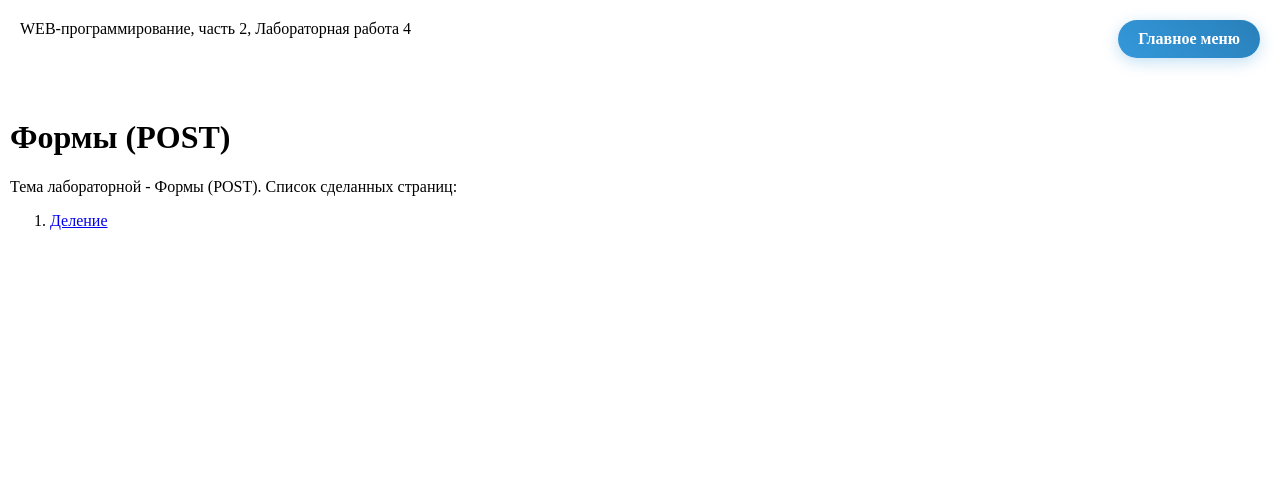
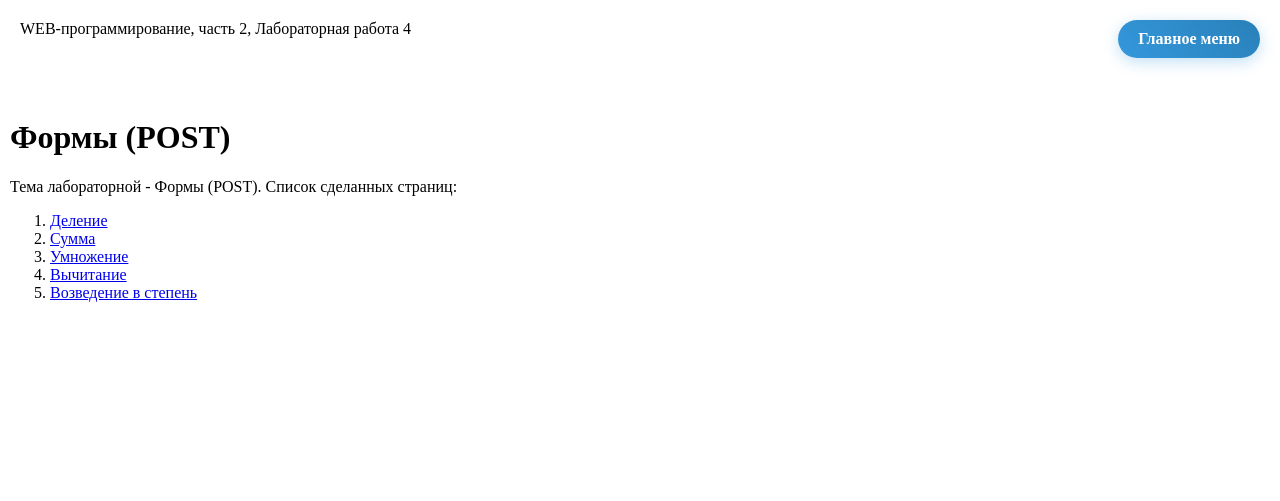
Before and after one commit to lizokelvo/backend, a Flask app: page /lab4/ in a window 1280 px wide. Shown: the top 501 px of the page. Run offline with Flask 3, Linux system fonts and the light colour scheme.

Commit message:
Арифметика2

```diff
--- a/templates/lab4/lab4.html
+++ b/templates/lab4/lab4.html
@@ -7,5 +7,9 @@
     <div>Тема лабораторной - Формы (POST). Список сделанных страниц:</div>
     <ol>
         <li><a href="/lab4/div-form">Деление</a></li>
+        <li><a href="/lab4/sum-form">Сумма</a></li>
+        <li><a href="/lab4/mul-form">Умножение</a>
+        <li><a href="/lab4/sub-form">Вычитание</a>
+        <li><a href="/lab4/pow-form">Возведение в степень</a>
     </ol>
 {% endblock %}
```
